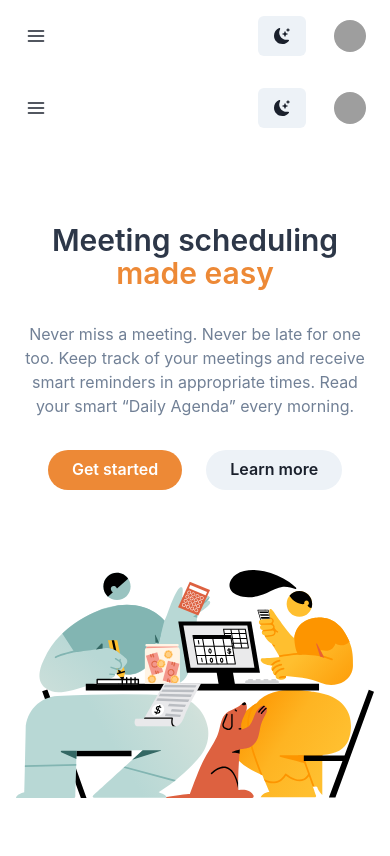
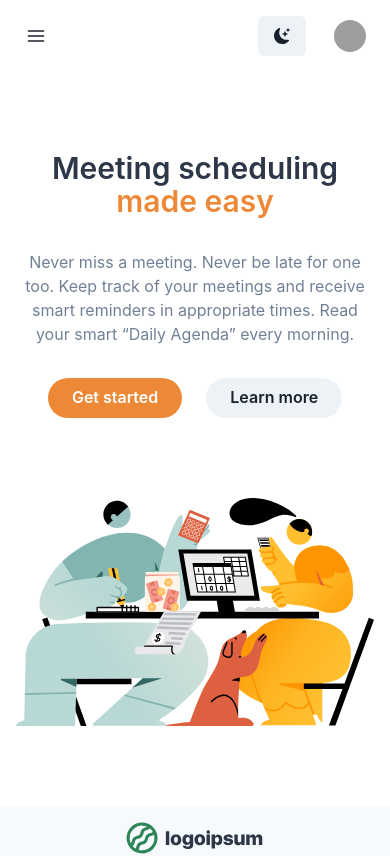
Before and after one commit to MutongXiao/chakra-next-contentlayer-blog, a Next.js app: page / in a window 390 px wide. Shown: the top 856 px of the page. Built offline with nearby package versions, Linux system fonts and the light colour scheme; grey boxes are pictures that could not be loaded; what contentlayer would draw is missing.

Commit message:
fix width on different mobile browser

```diff
--- a/components/page-container/blog-container.tsx
+++ b/components/page-container/blog-container.tsx
@@ -11,7 +11,6 @@ import {
 import { useRouter } from 'next/router';
 import * as React from 'react';
 import PageTransition from './page-transition';
-import Footer from 'components/footer';
 import SEO from 'components/seo';
 import TableOfContent from 'components/table-of-content';
 import BlogTags from '@/components/post-tags';
@@ -143,7 +142,6 @@ function BlogPageContainer(props: BlogContainerProps) {
           </Box>
         </Box>
       </Box>
-      <Footer />
     </>
   );
 }
--- a/pages/_app.tsx
+++ b/pages/_app.tsx
@@ -3,6 +3,7 @@ import { Box, ChakraProvider } from '@chakra-ui/react';
 import FontFace from '@/components/font-face';
 import ToTop from '@/components/ToTop';
 import Header from '@/components/header';
+import Footer from '@/components/footer';
 // import Analytics from '@/components/site-analytics'
 
 import theme from 'theme';
@@ -43,6 +44,7 @@ function MyApp({ Component, pageProps }: AppProps) {
           <Component {...pageProps} />
           <ToTop />
         </Box>
+        <Footer />
       </ChakraProvider>
       <FontFace />
     </>
--- a/pages/index.tsx
+++ b/pages/index.tsx
@@ -9,13 +9,9 @@ import {
   Icon,
   IconProps,
 } from '@chakra-ui/react';
-import Header from '@/components/header';
-import Footer from '@/components/footer';
 
 const Home: NextPage = () => {
   return (
-    <>
-      <Header />
     <Container maxW={'5xl'}>
       <Stack
         textAlign={'center'}
@@ -60,8 +56,6 @@ const Home: NextPage = () => {
         </Flex>
       </Stack>
     </Container>
-      <Footer />
-    </>
   );
 };
 
```
Lines whose indentation alone changed are shown as unchanged.
